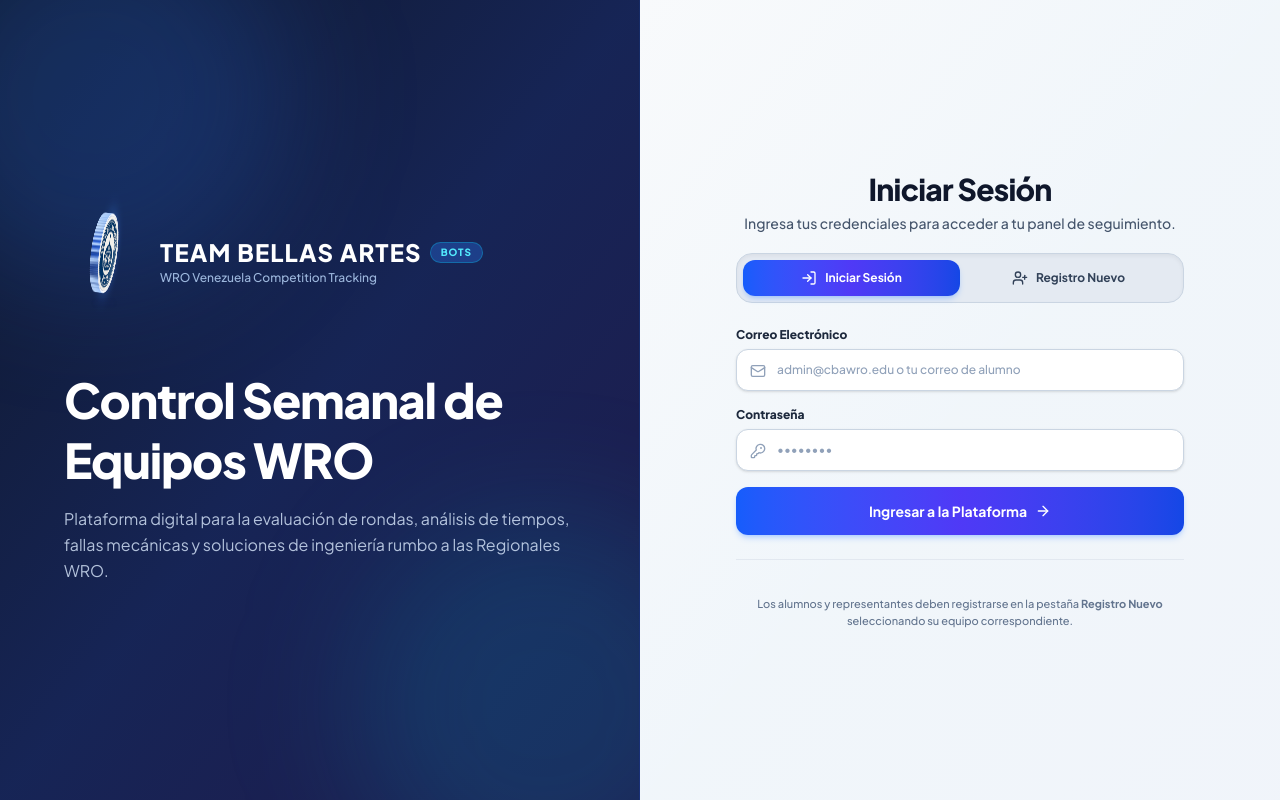
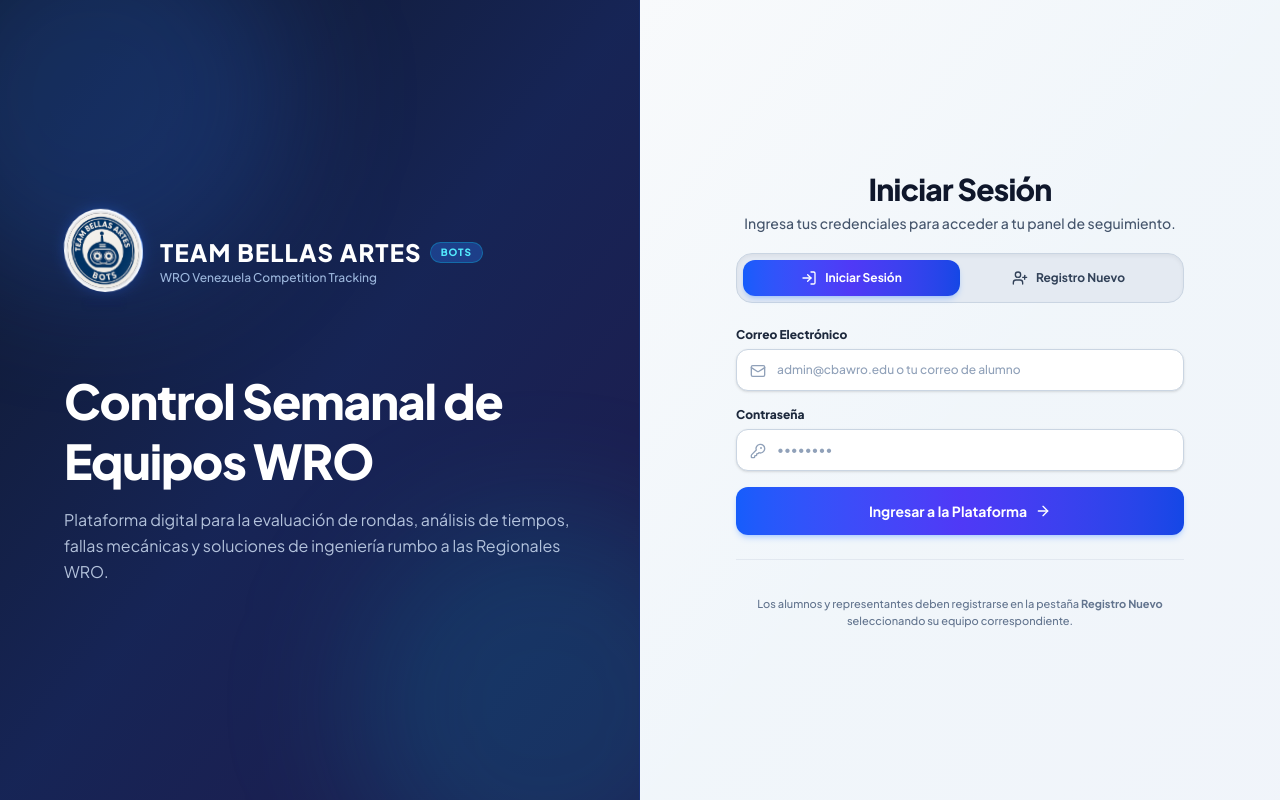
Before and after one commit to themiguedev/CBA-WRO, a React (Vite) app: page / in a window 1280 px wide. Built offline with nearby package versions, Linux system fonts and the light colour scheme.

Commit message:
fix(ui): depurar fallas de animacion 3D de moneda, eliminar efecto espejo, suavizar canto cilindrico y estabilizar giro

```diff
--- a/src/components/ui/CoinLogo.jsx
+++ b/src/components/ui/CoinLogo.jsx
@@ -1,12 +1,23 @@
 import React from 'react';
 import logoImg from '../../assets/logo.jpg';
 
-const EDGE_LAYERS = [-3.5, -2.5, -1.5, -0.5, 0.5, 1.5, 2.5, 3.5];
+// 17 micro-capas (~0.4px de separación) para construir un canto metálico continuo y cilíndrico
+const THICKNESS_HALF = 3.2; // 6.4px de espesor físico total de la moneda
+const NUM_STEPS = 17;
+const EDGE_LAYERS = Array.from({ length: NUM_STEPS }, (_, i) => {
+  const z = -THICKNESS_HALF + i * ((2 * THICKNESS_HALF) / (NUM_STEPS - 1));
+  const ratio = Math.abs(z) / THICKNESS_HALF;
+  const alpha = Math.max(0.4, 0.85 - 0.45 * ratio);
+  return {
+    z: Number(z.toFixed(2)),
+    borderColor: `rgba(147, 197, 253, ${alpha.toFixed(2)})`
+  };
+});
 
 export const CoinLogo = ({
   size = 'w-16 h-16',
   className = '',
-  ringClass = 'border-2 border-white/90 shadow-2xl shadow-blue-500/50 ring-4 ring-blue-500/30',
+  ringClass = 'border-2 border-white/95 shadow-2xl shadow-blue-500/50 ring-4 ring-blue-500/30',
   autoSpin = true,
   showShadow = true
 }) => {
@@ -18,19 +29,10 @@ export const CoinLogo = ({
       <style>{`
         @keyframes coinSpin3D {
           0% {
-            transform: rotateY(0deg) rotateX(14deg);
-          }
-          25% {
-            transform: rotateY(90deg) rotateX(6deg);
-          }
-          50% {
-            transform: rotateY(180deg) rotateX(14deg);
-          }
-          75% {
-            transform: rotateY(270deg) rotateX(6deg);
+            transform: rotateY(0deg) rotateX(9deg);
           }
           100% {
-            transform: rotateY(360deg) rotateX(14deg);
+            transform: rotateY(360deg) rotateX(9deg);
           }
         }
 
@@ -46,145 +48,158 @@ export const CoinLogo = ({
         @keyframes coinShadowPulse {
           0%, 50%, 100% {
             transform: scaleX(1) scaleY(1);
-            opacity: 0.55;
+            opacity: 0.6;
           }
           25%, 75% {
-            transform: scaleX(0.35) scaleY(0.7);
+            transform: scaleX(0.35) scaleY(0.75);
             opacity: 0.25;
           }
         }
 
-        @keyframes coinShinePass {
+        @keyframes coinGlintSweep {
           0% {
-            background-position: -200% 0;
+            transform: translateX(-150%) skewX(-25deg);
             opacity: 0;
           }
-          20%, 35% {
-            opacity: 0.95;
+          15%, 35% {
+            opacity: 0.4;
           }
-          50% {
-            background-position: 200% 0;
-            opacity: 0;
-          }
-          70%, 85% {
-            opacity: 0.95;
-          }
-          100% {
-            background-position: 200% 0;
+          55%, 100% {
+            transform: translateX(150%) skewX(-25deg);
             opacity: 0;
           }
         }
 
         .coin-spinning-3d {
-          animation: coinSpin3D 3.2s linear infinite !important;
+          animation: coinSpin3D 3.8s linear infinite !important;
           transform-style: preserve-3d !important;
           -webkit-transform-style: preserve-3d !important;
           will-change: transform;
         }
 
-        .coin-spinning-3d:hover {
-          animation-duration: 1.4s !important;
-        }
-
         .coin-floating-3d {
-          animation: coinFloat3D 3.2s ease-in-out infinite;
+          animation: coinFloat3D 3.8s ease-in-out infinite;
         }
 
         .coin-shadow-3d {
-          animation: coinShadowPulse 3.2s linear infinite;
+          animation: coinShadowPulse 3.8s linear infinite;
+        }
+
+        .coin-3d-root {
+          transition: transform 0.35s cubic-bezier(0.34, 1.56, 0.64, 1);
+        }
+
+        .coin-3d-root:hover {
+          transform: translateY(-4px) scale(1.08);
+        }
+
+        .coin-3d-root:hover .coin-face-glow {
+          opacity: 0.9;
         }
       `}</style>
 
       {/* Contenedor con Perspectiva 3D */}
       <div
         className={`coin-wrapper ${size} relative ${autoSpin ? 'coin-floating-3d' : ''}`}
-        style={{ perspective: '1200px', transformStyle: 'preserve-3d' }}
+        style={{ perspective: '1200px', WebkitPerspective: '1200px', transformStyle: 'preserve-3d' }}
       >
-        {/* Moneda 3D con Espesor Físico */}
+        {/* Moneda 3D con Canto Metálico Cilíndrico Continuo */}
         <div
           className={`coin-inner w-full h-full relative ${autoSpin ? 'coin-spinning-3d' : ''}`}
-          style={{ transformStyle: 'preserve-3d' }}
+          style={{ transformStyle: 'preserve-3d', WebkitTransformStyle: 'preserve-3d' }}
         >
-          {/* Capas intermedias que construyen el canto/espesor tridimensional de la moneda */}
-          {EDGE_LAYERS.map((z, idx) => (
+          {/* Micro-capas cilíndricas del canto (espesor sólido y continuo sin saltos de sierra) */}
+          {EDGE_LAYERS.map((layer, idx) => (
             <div
               key={idx}
               className="absolute inset-0 rounded-full pointer-events-none"
               style={{
-                transform: `translateZ(${z}px)`,
-                border: '2.5px solid rgba(191, 219, 254, 0.95)',
-                background: 'linear-gradient(135deg, #1e3a8a 0%, #3b82f6 35%, #bfdbfe 50%, #2563eb 65%, #172554 100%)',
-                boxShadow: 'inset 0 0 3px rgba(0, 0, 0, 0.55)'
+                transform: `translateZ(${layer.z}px)`,
+                WebkitTransform: `translateZ(${layer.z}px)`,
+                background: 'linear-gradient(135deg, #1e3a8a 0%, #2563eb 50%, #1e3a8a 100%)',
+                border: `1.2px solid ${layer.borderColor}`
               }}
             />
           ))}
 
-          {/* Cara Frontal con Bisel 3D */}
+          {/* Cara Frontal (con relieve 3D y brillo controlado) */}
           <div
-            className={`coin-face coin-front ${ringClass} rounded-full overflow-hidden`}
+            className={`coin-face coin-face-front ${ringClass} rounded-full`}
             style={{
               position: 'absolute',
               inset: 0,
               width: '100%',
               height: '100%',
+              borderRadius: '9999px',
               backfaceVisibility: 'hidden',
               WebkitBackfaceVisibility: 'hidden',
-              transform: 'translateZ(4.5px)',
-              boxShadow: 'inset 0 0 0 2px rgba(255,255,255,0.7), inset 0 0 8px rgba(0,0,0,0.4), 0 0 20px rgba(59,130,246,0.4)'
+              transform: `translateZ(${(THICKNESS_HALF + 0.18).toFixed(2)}px)`,
+              WebkitTransform: `translateZ(${(THICKNESS_HALF + 0.18).toFixed(2)}px)`,
+              boxShadow: '0 0 0 2px rgba(255, 255, 255, 0.95), 0 0 16px rgba(37, 99, 235, 0.45)',
+              background: '#0f172a'
             }}
           >
             <img
               src={logoImg}
               alt="Team Bellas Artes Bots"
-              className="w-full h-full rounded-full object-cover pointer-events-none"
+              className="w-full h-full rounded-full object-cover pointer-events-none select-none block"
             />
-            {/* Destello reflectante */}
+            {/* Resplandor metálico sutil no invasivo */}
+            <div className="absolute inset-0 rounded-full overflow-hidden pointer-events-none">
               <div
-              className="absolute inset-0 rounded-full pointer-events-none"
+                className="absolute -top-1/2 left-0 w-2/3 h-[200%]"
                 style={{
-                background: 'linear-gradient(115deg, transparent 30%, rgba(255,255,255,0.4) 47%, rgba(255,255,255,0.85) 50%, rgba(255,255,255,0.4) 53%, transparent 70%)',
-                backgroundSize: '200% 200%',
-                animation: 'coinShinePass 3.2s linear infinite'
+                  background: 'linear-gradient(90deg, transparent 0%, rgba(255,255,255,0.45) 50%, transparent 100%)',
+                  animation: 'coinGlintSweep 3.8s ease-in-out infinite'
                 }}
               />
             </div>
+            {/* Halo de realce interactivo */}
+            <div className="coin-face-glow absolute inset-0 rounded-full ring-2 ring-blue-400/60 opacity-0 transition-opacity duration-300 pointer-events-none" />
+          </div>
 
-          {/* Cara Trasera con Bisel 3D (orientada hacia el espectador al dar la vuelta) */}
+          {/* Cara Trasera (perfectamente orientada, NO espejo, nítida y simétrica) */}
           <div
-            className={`coin-face coin-back ${ringClass} rounded-full overflow-hidden`}
+            className={`coin-face coin-face-back ${ringClass} rounded-full`}
             style={{
               position: 'absolute',
               inset: 0,
               width: '100%',
               height: '100%',
+              borderRadius: '9999px',
               backfaceVisibility: 'hidden',
               WebkitBackfaceVisibility: 'hidden',
-              transform: 'rotateY(180deg) translateZ(4.5px)',
-              boxShadow: 'inset 0 0 0 2px rgba(255,255,255,0.7), inset 0 0 8px rgba(0,0,0,0.4), 0 0 20px rgba(59,130,246,0.4)'
+              transform: `rotateY(180deg) translateZ(${(THICKNESS_HALF + 0.18).toFixed(2)}px)`,
+              WebkitTransform: `rotateY(180deg) translateZ(${(THICKNESS_HALF + 0.18).toFixed(2)}px)`,
+              boxShadow: '0 0 0 2px rgba(255, 255, 255, 0.95), 0 0 16px rgba(37, 99, 235, 0.45)',
+              background: '#0f172a'
             }}
           >
             <img
               src={logoImg}
               alt="Team Bellas Artes Bots"
-              className="w-full h-full rounded-full object-cover pointer-events-none"
+              className="w-full h-full rounded-full object-cover pointer-events-none select-none block"
             />
-            {/* Destello reflectante */}
+            {/* Resplandor metálico sutil no invasivo */}
+            <div className="absolute inset-0 rounded-full overflow-hidden pointer-events-none">
               <div
-              className="absolute inset-0 rounded-full pointer-events-none"
+                className="absolute -top-1/2 left-0 w-2/3 h-[200%]"
                 style={{
-                background: 'linear-gradient(115deg, transparent 30%, rgba(255,255,255,0.4) 47%, rgba(255,255,255,0.85) 50%, rgba(255,255,255,0.4) 53%, transparent 70%)',
-                backgroundSize: '200% 200%',
-                animation: 'coinShinePass 3.2s linear infinite'
+                  background: 'linear-gradient(90deg, transparent 0%, rgba(255,255,255,0.45) 50%, transparent 100%)',
+                  animation: 'coinGlintSweep 3.8s ease-in-out infinite'
                 }}
               />
+            </div>
+            {/* Halo de realce interactivo */}
+            <div className="coin-face-glow absolute inset-0 rounded-full ring-2 ring-blue-400/60 opacity-0 transition-opacity duration-300 pointer-events-none" />
           </div>
         </div>
       </div>
 
-      {/* Sombra 3D inferior que acompaña el espesor y rotación */}
+      {/* Sombra 3D sincronizada en profundidad y perspectiva */}
       {showShadow && (
         <div
-          className="coin-shadow-3d h-1.5 w-10 sm:w-12 bg-blue-950/80 rounded-full blur-[2px] mt-1 pointer-events-none"
+          className="coin-shadow-3d h-1.5 w-10 sm:w-12 bg-blue-950/80 rounded-full blur-[2px] mt-1.5 pointer-events-none"
         />
       )}
     </div>
--- a/src/index.css
+++ b/src/index.css
@@ -109,8 +109,8 @@
    Animación de Moneda 3D (3D Spinning Coin)
    ======================================================== */
 .coin-wrapper {
-  perspective: 1000px;
-  -webkit-perspective: 1000px;
+  perspective: 1200px;
+  -webkit-perspective: 1200px;
   display: inline-block;
   vertical-align: middle;
 }
@@ -124,14 +124,6 @@
   will-change: transform;
 }
 
-.animate-coin-spin {
-  animation: coinSpin 3s linear infinite;
-}
-
-.coin-wrapper:hover .animate-coin-spin {
-  animation-duration: 1.2s;
-}
-
 .coin-face {
   position: absolute;
   inset: 0;
@@ -141,60 +133,3 @@
   backface-visibility: hidden;
   -webkit-backface-visibility: hidden;
 }
-
-.coin-front {
-  transform: rotateY(0deg);
-  -webkit-transform: rotateY(0deg);
-}
-
-.coin-back {
-  transform: rotateY(180deg);
-  -webkit-transform: rotateY(180deg);
-}
-
-.coin-shine {
-  position: absolute;
-  inset: 0;
-  border-radius: 9999px;
-  background: linear-gradient(
-    115deg,
-    transparent 30%,
-    rgba(255, 255, 255, 0.4) 47%,
-    rgba(255, 255, 255, 0.8) 50%,
-    rgba(255, 255, 255, 0.4) 53%,
-    transparent 70%
-  );
-  background-size: 200% 200%;
-  pointer-events: none;
-  animation: coinShineSweep 3s linear infinite;
-}
-
-@keyframes coinSpin {
-  0% {
-    transform: rotateY(0deg);
-  }
-  100% {
-    transform: rotateY(360deg);
-  }
-}
-
-@keyframes coinShineSweep {
-  0% {
-    background-position: -200% 0;
-    opacity: 0;
-  }
-  20%, 40% {
-    opacity: 0.9;
-  }
-  50% {
-    background-position: 200% 0;
-    opacity: 0;
-  }
-  70%, 90% {
-    opacity: 0.9;
-  }
-  100% {
-    background-position: 200% 0;
-    opacity: 0;
-  }
-}
```
Lines whose indentation alone changed are shown as unchanged.
